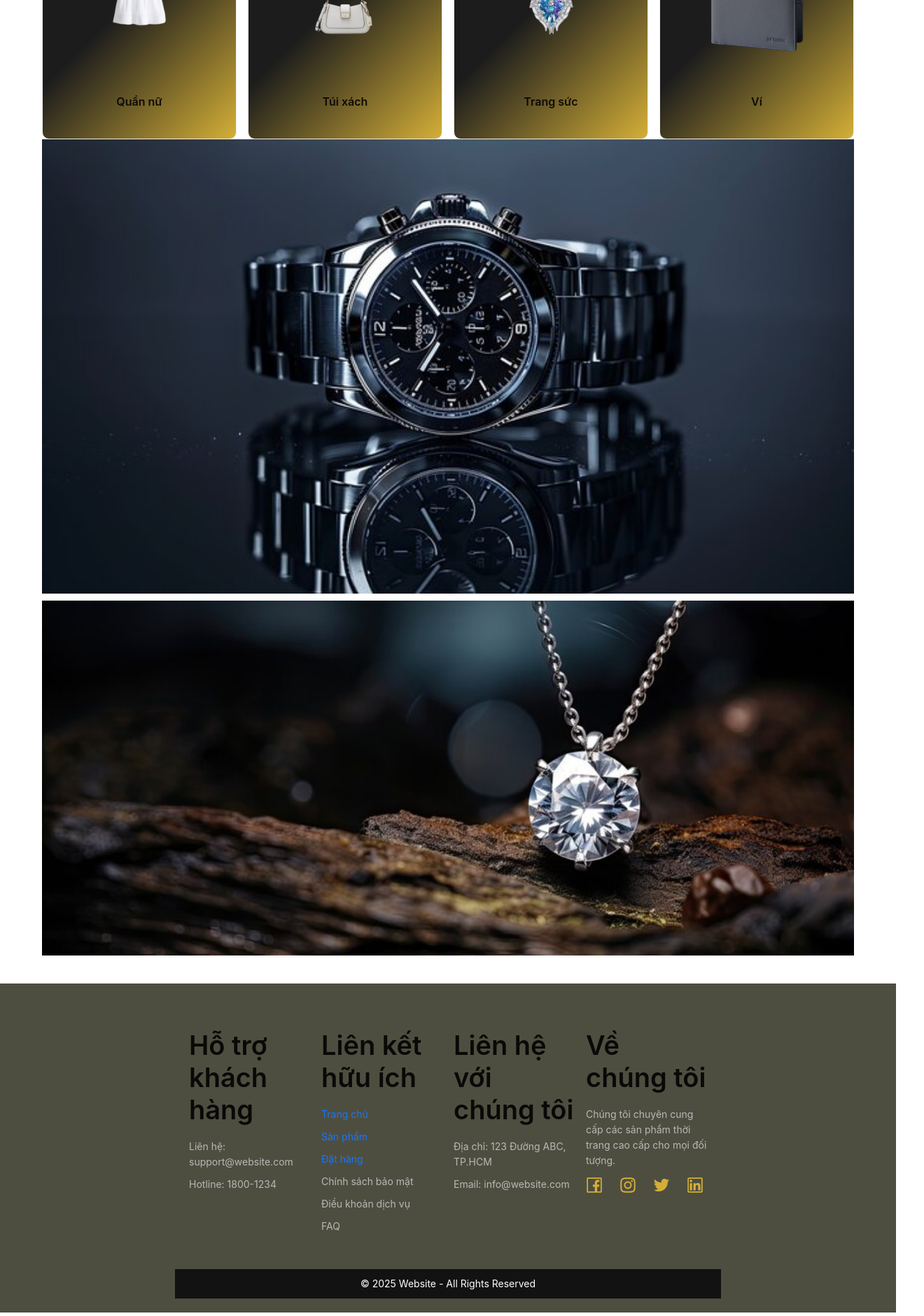
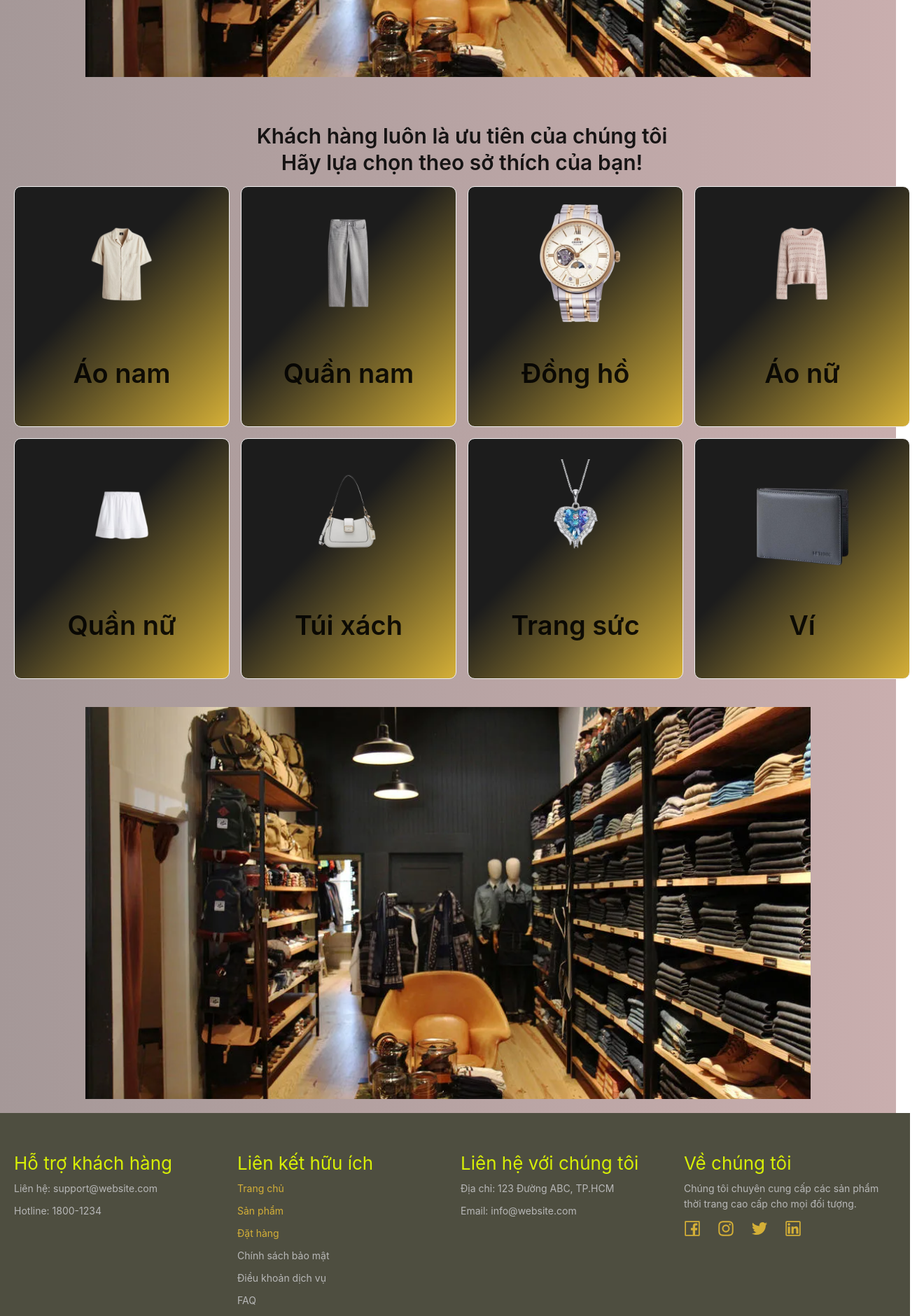
Before and after one commit to thoaitran2k/E-Commerce, a React (Vite) app: page / in a window 1280 px wide. Shown: the part 540-2420 px from the top of the page at 70% size, 1320 px wide, since content can reach past the window. Built offline with nearby package versions, Linux system fonts and the light colour scheme.

Commit message:
edit image banner + fix animation scroll HomePage + edit FooterComponent

```diff
--- a/src/App.jsx
+++ b/src/App.jsx
@@ -1,21 +1,57 @@
-import React from "react";
-import { BrowserRouter as Router, Routes, Route } from "react-router-dom";
+import React, { useEffect } from "react";
+import {
+  BrowserRouter as Router,
+  Routes,
+  Route,
+  useLocation,
+} from "react-router-dom";
 import { routes } from "./routes";
 import HeaderComponent from "./components/HeaderComponent/HeaderComponent";
 import Layout from "./components/Layout/Layout";
 import FooterComponent from "./components/FooterComponent/FooterComponent";
+import styled from "styled-components";
+import watchBannerImg from "/src/assets/ShopBanner.png";
+
+// Component tự động cuộn lên đầu khi chuyển trang
+const ScrollToTop = () => {
+  const location = useLocation();
+
+  useEffect(() => {
+    window.scrollTo({ top: 0, behavior: "smooth" });
+  }, [location.pathname]); // Mỗi lần đường dẫn thay đổi, cuộn lên đầu
+
+  return null;
+};
 
 function App() {
   return (
-    <div>
+    <AppContainer>
       <Router>
+        <ScrollToTop />
         <HeaderComponent />
+        <MainContent>
+          {" "}
+          {/* Bọc nội dung chính để đẩy footer xuống */}
+          <RoutesWithBanner />
+        </MainContent>
+        <FooterComponent />
+      </Router>
+    </AppContainer>
+  );
+}
+
+// Component điều hướng có kiểm tra để hiển thị banner đúng chỗ
+const RoutesWithBanner = () => {
+  const location = useLocation();
+  const isHomePage = location.pathname === "/";
+
+  return (
+    <>
+      {isHomePage && <Banner />}
       <Routes>
         {routes.map((route) => {
           const Page = route.page;
-            const LayoutComponent = route.isShowHeader
-              ? Layout
-              : React.Fragment;
+          const LayoutComponent = route.isShowHeader ? Layout : React.Fragment;
           return (
             <Route
               key={route.path}
@@ -29,10 +65,46 @@ function App() {
           );
         })}
       </Routes>
-        <FooterComponent /> {/* Footer should be outside Routes */}
-      </Router>
-    </div>
+      {isHomePage && <Banner />}
+    </>
   );
-}
+};
+
+// Component Banner
+const Banner = () => (
+  <ImageWrapper>
+    <StyledImage src={watchBannerImg} alt="Watch Banner" />
+  </ImageWrapper>
+);
 
 export default App;
+
+const AppContainer = styled.div`
+  display: flex;
+  flex-direction: column;
+  min-height: 100vh;
+  width: 100%;
+  background: linear-gradient(to right, rgb(165, 152, 152), rgb(201, 174, 174));
+`;
+
+const MainContent = styled.main`
+  flex: 1; /* Chiếm toàn bộ không gian còn lại, đẩy footer xuống */
+`;
+
+const ImageWrapper = styled.div`
+  width: 90%;
+  max-height: 70vh;
+  // background-color: rgb(78, 78, 64);
+  display: flex;
+  justify-content: center;
+  align-items: center;
+  overflow: hidden;
+  margin: 20px auto;
+`;
+
+const StyledImage = styled.img`
+  width: 90%;
+  height: auto;
+  object-fit: cover;
+  display: block;
+`;
--- a/src/components/FooterComponent/FooterComponent.jsx
+++ b/src/components/FooterComponent/FooterComponent.jsx
@@ -1,7 +1,7 @@
-import React from "react";
+import React, { useState, useEffect } from "react";
 import styled from "styled-components";
 import { Row, Col, Typography, Space } from "antd";
-import { Link } from "react-router-dom"; // Import Link từ react-router-dom
+import { useNavigate, Link, useLocation } from "react-router-dom";
 import {
   FacebookOutlined,
   TwitterOutlined,
@@ -12,45 +12,70 @@ import {
 const { Text, Title } = Typography;
 
 const FooterComponent = () => {
+  const location = useLocation();
+  const navigate = useNavigate();
+  const [isAtTop, setIsAtTop] = useState(true);
+
+  // Xác định các trang có banner cần cuộn lên đầu
+  const isBannerPage = ["/", "/products", "/order"].includes(location.pathname);
+
+  useEffect(() => {
+    const handleScroll = () => {
+      setIsAtTop(window.scrollY === 0);
+    };
+
+    window.addEventListener("scroll", handleScroll);
+    return () => window.removeEventListener("scroll", handleScroll);
+  }, []);
+
+  // Hàm xử lý cuộn lên đầu khi click vào link
+  const handleScrollToTop = (path) => {
+    if (location.pathname === path) {
+      window.scrollTo({ top: 0, behavior: "smooth" });
+    } else {
+      navigate(path);
+    }
+  };
+
   return (
     <FooterWrapper>
       <FooterContent>
         <Row gutter={[16, 16]} justify="center">
-          {/* Section 2: Customer Service */}
-          <Col xs={24} sm={12} md={6}>
+          <Col xs={24} sm={12} md={6} lg={6} xl={6}>
             <SectionTitle>Hỗ trợ khách hàng</SectionTitle>
             <FooterText>Liên hệ: support@website.com</FooterText>
             <FooterText>Hotline: 1800-1234</FooterText>
           </Col>
 
-          {/* Section 3: Useful Links */}
-          <Col xs={24} sm={12} md={6}>
+          <Col xs={24} sm={12} md={6} lg={6} xl={6}>
             <SectionTitle>Liên kết hữu ích</SectionTitle>
             <FooterText>
-              <StyledLink to="/">Trang chủ</StyledLink>{" "}
-              {/* Link đến trang Home */}
+              <StyledLink onClick={() => handleScrollToTop("/")}>
+                Trang chủ
+              </StyledLink>
             </FooterText>
             <FooterText>
-              <StyledLink to="/products">Sản phẩm</StyledLink>{" "}
-              {/* Link đến trang Products */}
+              <StyledLink onClick={() => handleScrollToTop("/products")}>
+                Sản phẩm
+              </StyledLink>
             </FooterText>
             <FooterText>
-              <StyledLink to="/order">Đặt hàng</StyledLink>{" "}
-              {/* Link đến trang Order */}
+              <StyledLink onClick={() => handleScrollToTop("/order")}>
+                Đặt hàng
+              </StyledLink>
             </FooterText>
             <FooterText>Chính sách bảo mật</FooterText>
             <FooterText>Điều khoản dịch vụ</FooterText>
             <FooterText>FAQ</FooterText>
           </Col>
 
-          {/* Section 4: Contact */}
-          <Col xs={24} sm={12} md={6}>
+          <Col xs={24} sm={12} md={6} lg={6} xl={6}>
             <SectionTitle>Liên hệ với chúng tôi</SectionTitle>
             <FooterText>Địa chỉ: 123 Đường ABC, TP.HCM</FooterText>
             <FooterText>Email: info@website.com</FooterText>
           </Col>
 
-          <Col xs={24} sm={12} md={6}>
+          <Col xs={24} sm={12} md={6} lg={6} xl={6}>
             <SectionTitle>Về chúng tôi</SectionTitle>
             <FooterText>
               Chúng tôi chuyên cung cấp các sản phẩm thời trang cao cấp cho mọi
@@ -75,9 +100,7 @@ const FooterComponent = () => {
       </FooterContent>
 
       <FooterBottom>
-        <Text style={{ color: "white" }}>
-          © 2025 Website - All Rights Reserved
-        </Text>
+        <Text style={{ color: "white" }}>© 2025 Website Project 2 ©</Text>
       </FooterBottom>
     </FooterWrapper>
   );
@@ -85,22 +108,26 @@ const FooterComponent = () => {
 
 export default FooterComponent;
 
-// Styled Components
 const FooterWrapper = styled.div`
+  width: 100%;
   background-color: rgb(78, 78, 64);
   color: white;
-  padding: 20px 250px;
+  padding: 20px 10px;
   font-family: "Arial";
+  position: relative;
 `;
 
 const FooterContent = styled.div`
-  padding: 20px;
+  padding: 10px;
+  max-width: 1900px;
+  margin: 0 auto;
 `;
 
-const SectionTitle = styled(Title)`
-  font-size: 18px;
-  color: #d4af37;
+const SectionTitle = styled(Title).attrs({ as: "h3" })`
+  font-size: 26px;
+  color: rgb(215, 238, 6);
   margin-bottom: 10px;
+  font-weight: 400;
 `;
 
 const FooterText = styled(Text)`
@@ -108,6 +135,8 @@ const FooterText = styled(Text)`
   color: #b8b8b8;
   margin-bottom: 10px;
   font-size: 14px;
+  max-width: 300px;
+  cursor: pointer;
 `;
 
 const IconContainer = styled.div`
@@ -127,10 +156,10 @@ const FooterBottom = styled.div`
   margin-top: 20px;
 `;
 
-// Đảm bảo StyledLink được khai báo đúng trước khi sử dụng
-const StyledLink = styled(Link)`
+const StyledLink = styled.span`
   color: #d4af37;
   text-decoration: none;
+  cursor: pointer;
 
   &:hover {
     text-decoration: underline;
--- a/src/components/Layout/Layout.jsx
+++ b/src/components/Layout/Layout.jsx
@@ -1,36 +1,16 @@
 import React from "react";
 import styled from "styled-components";
 
-const LayoutWrapper = styled.div`
-  max-width: 1200px;
-  margin: 0 auto;
-  padding: 20px 0;
-`;
-
-const FullWidthWrapper = styled.div`
-  width: 100vw;
-  margin: 0 auto;
-`;
-
 const Layout = ({ children }) => {
-  const childrenArray = React.Children.toArray(children);
-
-  return (
-    <>
-      <FullWidthWrapper>
-        {childrenArray.filter(
-          (child) =>
-            child.type && child.type.styledComponentId === "ImageWrapper"
-        )}
-      </FullWidthWrapper>
-      <LayoutWrapper>
-        {childrenArray.filter(
-          (child) =>
-            !child.type || child.type.styledComponentId !== "ImageWrapper"
-        )}
-      </LayoutWrapper>
-    </>
-  );
+  return <LayoutContainer>{children}</LayoutContainer>;
 };
 
 export default Layout;
+
+// Styled Components
+const LayoutContainer = styled.div`
+  max-width: 1400px;
+  margin: 0 auto;
+  padding: 0px;
+  min-height: 50vh;
+`;
--- a/src/pages/HomePage/HomePage.jsx
+++ b/src/pages/HomePage/HomePage.jsx
@@ -1,42 +1,28 @@
 import React, { useState } from "react";
 import styled from "styled-components";
-import { Card, Row, Col, Typography, Image } from "antd";
+import { Card, Row, Col, Typography } from "antd";
 import { Link } from "react-router-dom";
-import watchBannerImg from "/src/assets/watchBanner.jpg";
-import trangsucBannerImg from "/src/assets/trangsucBanner.jpg";
-import watchCol from "/src/assets/watchCol.png";
-import bagCol from "/src/assets/bagCol.png";
-import aonamCol from "/src/assets/aonamCol.png";
-import aonuCol from "/src/assets/aonuCol.png";
-import quannuCol from "/src/assets/quannuCol.png";
-import quannamCol from "/src/assets/quannamCol.png";
-import trangsucCol from "/src/assets/trangsucCol.png";
-import vi from "/src/assets/vi.png";
 
 const { Title } = Typography;
 
 export default function Home() {
-  const [all_products] = useState([]);
   const [collections] = useState([
-    { category: "Áo nam", image: aonamCol },
-    { category: "Quần nam", image: quannamCol },
-    { category: "Đồng hồ", image: watchCol },
-    { category: "Áo nữ", image: aonuCol },
-    { category: "Quần nữ", image: quannuCol },
-    { category: "Túi xách", image: bagCol },
-    { category: "Trang sức", image: trangsucCol },
-    { category: "Ví", image: vi },
+    { category: "Áo nam", image: "/src/assets/aonamCol.png" },
+    { category: "Quần nam", image: "/src/assets/quannamCol.png" },
+    { category: "Đồng hồ", image: "/src/assets/watchCol.png" },
+    { category: "Áo nữ", image: "/src/assets/aonuCol.png" },
+    { category: "Quần nữ", image: "/src/assets/quannuCol.png" },
+    { category: "Túi xách", image: "/src/assets/bagCol.png" },
+    { category: "Trang sức", image: "/src/assets/trangsucCol.png" },
+    { category: "Ví", image: "/src/assets/vi.png" },
   ]);
-
-  const filteredWatches = all_products
-    .filter((product) => product.category === "Đồng hồ")
-    .slice(0, 8);
-  const filteredTrangSucs = all_products
-    .filter((product) => product.category === "Trang sức")
-    .slice(0, 8);
 
   return (
     <Container>
+      <Title level={2} style={{ textAlign: "center" }}>
+        Khách hàng luôn là ưu tiên của chúng tôi<br></br>
+        Hãy lựa chọn theo sở thích của bạn!
+      </Title>
       <Row gutter={[16, 16]} justify="center">
         {collections.map((collection, index) => (
           <Col key={index} xs={12} sm={12} md={8} lg={6} xl={6}>
@@ -56,127 +42,17 @@ export default function Home() {
           </Col>
         ))}
       </Row>
-
-      {/* Banner nhỏ */}
-      <ImageWrapper>
-        <StyledImage
-          src={watchBannerImg}
-          alt="Watch Banner"
-          className="banner-img"
-        />
-        <StyledImage
-          src={trangsucBannerImg}
-          alt="Trang sức Banner"
-          className="banner-img"
-        />
-      </ImageWrapper>
-
-      {/* Hiển thị sản phẩm "Đồng hồ" */}
-      {filteredWatches.length > 0 && (
-        <>
-          <Title level={2}>Đồng hồ</Title>
-          {chunkArray(filteredWatches, 4).map((row, rowIndex) => (
-            <Row key={rowIndex} gutter={[16, 16]} justify="center">
-              {row.map((product) => (
-                <Col key={product.id} xs={12} sm={12} md={8} lg={6} xl={6}>
-                  <StyledLink to={`/product/${product.id}`}>
-                    <StyledCard
-                      hoverable
-                      cover={
-                        <ProductImage src={product.image} alt={product.name} />
-                      }
-                    >
-                      <Card.Meta
-                        title={product.name}
-                        style={{ textAlign: "center", color: "white" }}
-                      />
-                    </StyledCard>
-                  </StyledLink>
-                </Col>
-              ))}
-            </Row>
-          ))}
-        </>
-      )}
-
-      {/* Hiển thị sản phẩm "Trang sức" */}
-      {filteredTrangSucs.length > 0 && (
-        <>
-          <Title level={2}>Trang sức</Title>
-          {chunkArray(filteredTrangSucs, 4).map((row, rowIndex) => (
-            <Row key={rowIndex} gutter={[16, 16]} justify="center">
-              {row.map((product) => (
-                <Col key={product.id} xs={12} sm={12} md={8} lg={6} xl={6}>
-                  <StyledLink to={`/product/${product.id}`}>
-                    <StyledCard
-                      hoverable
-                      cover={
-                        <ProductImage src={product.image} alt={product.name} />
-                      }
-                    >
-                      <Card.Meta
-                        title={product.name}
-                        style={{ textAlign: "center", color: "white" }}
-                      />
-                    </StyledCard>
-                  </StyledLink>
-                </Col>
-              ))}
-            </Row>
-          ))}
-        </>
-      )}
     </Container>
   );
 }
-
-// Hàm chia mảng thành từng nhóm (tối đa 4 sản phẩm mỗi hàng)
-const chunkArray = (array, size) => {
-  return Array.from({ length: Math.ceil(array.length / size) }, (_, i) =>
-    array.slice(i * size, i * size + size)
-  );
-};
 
 // Styled Components
 const Container = styled.div`
   display: flex;
   flex-direction: column;
-  justify-content: center;
-  max-width: 100%;
-  min-height: 100vh;
-  font-family: "Arial";
+  align-items: center;
   padding: 20px;
-`;
-
-const ImageWrapper = styled.div`
   width: 100%;
-  display: flex;
-  flex-direction: column;
-  align-items: center;
-  gap: 10px;
-  margin-bottom: 20px;
-  /* Sử dụng toàn bộ chiều ngang mà không có margin từ các cạnh */
-  padding: 0;
-  margin: 0;
-  overflow: hidden;
-  /* Thêm vào để đảm bảo rằng khi màn hình nhỏ, ảnh vẫn kéo dài toàn bộ chiều rộng */
-  @media (max-width: 768px) {
-    gap: 5px;
-  }
-`;
-
-const StyledImage = styled.img`
-  width: 100%;
-  height: auto;
-  display: block;
-  object-fit: cover;
-  margin: 0;
-  /* Xóa border-radius để đảm bảo ảnh không bị bo góc */
-  border-radius: 0;
-  /* Đảm bảo ảnh chiếm toàn bộ chiều rộng */
-  max-width: 100%;
-  /* Đảm bảo ảnh sẽ không bị thu nhỏ quá mức */
-  object-fit: cover;
 `;
 
 const StyledLink = styled(Link)`
@@ -189,12 +65,11 @@ const StyledCard = styled(Card)`
   flex-direction: column;
   align-items: center;
   justify-content: space-between;
-  background: linear-gradient(135deg, #1c1c1c 40%, #d4af37 100%) !important;
+  background: linear-gradient(135deg, #1c1c1c 40%, #d4af37 100%);
   border-radius: 10px;
   color: white;
   transition: 0.3s;
   padding: 10px;
-
   &:hover {
     background: linear-gradient(135deg, #000000 40%, #c8a415 100%);
   }
@@ -202,14 +77,13 @@ const StyledCard = styled(Card)`
 
 const ProductImage = styled.img`
   width: 80%;
-  height: auto;
   object-fit: contain;
   max-height: 200px;
 `;
 
 const CardTitle = styled(Title)`
   text-align: center;
-  font-size: 16px !important;
+  font-size: 16px;
   font-weight: 500;
   margin-top: 10px;
   color: white;
```
Also changed, not shown: src/components/HeaderComponent/HeaderComponent.jsx (+7 -11 lines), src/components/HeaderComponent/style.js (+5 -5 lines), src/assets/shopBanner.png (added). Lines whose indentation alone changed are shown as unchanged.
